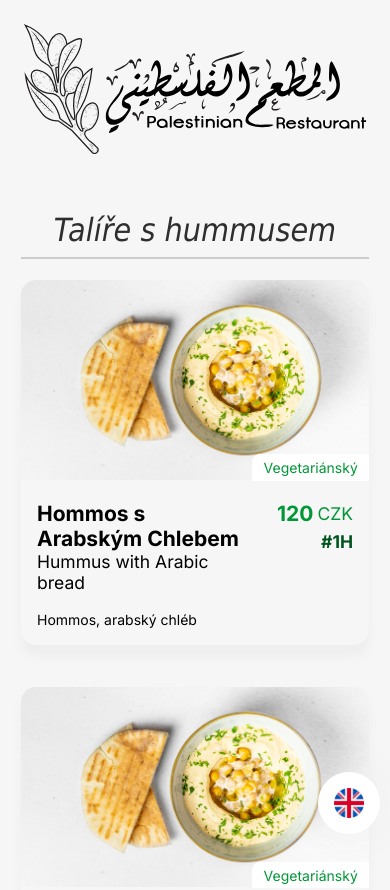
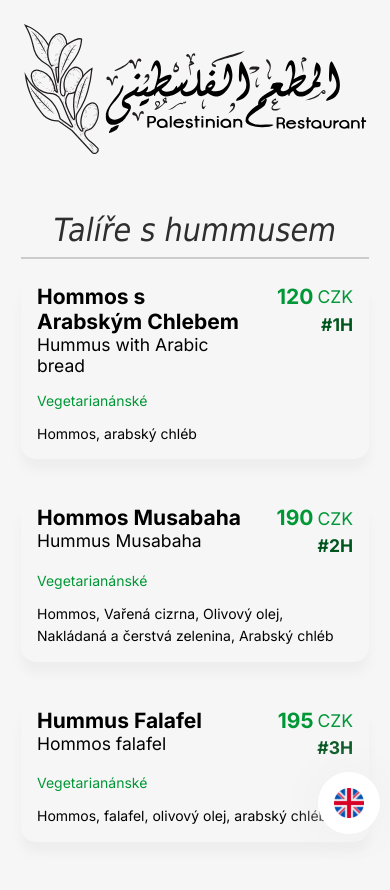
Before and after one commit to beshoyrmansour/the-olive-branch-resturant-menu, a Next.js app: page / in a window 390 px wide. Shown: the top 890 px of the page. Built offline with nearby package versions, Linux system fonts and the light colour scheme; a web font is replaced by a local one.

Commit message:
Remove images for now

```diff
--- a/pages/index.tsx
+++ b/pages/index.tsx
@@ -14,8 +14,8 @@ export default function Home({ data }: { data: MenuItem[] }) {
   return (
     <>
       <Head>
-        <title>Plastinian Resturant</title>
-        <meta name="description" content="Plastinian resturant menu" />
+        <title>Palastinian Resturant</title>
+        <meta name="description" content="Palastinian resturant menu" />
         <meta name="viewport" content="width=device-width, initial-scale=1" />
         <link rel="icon" href="/favicon.ico" />
         <link rel="stylesheet" href="https://cdnjs.cloudflare.com/ajax/libs/font-awesome/4.7.0/css/font-awesome.min.css"></link>
@@ -44,12 +44,12 @@ export default function Home({ data }: { data: MenuItem[] }) {
               <div className={styles.menu_item} key={`menu_item_${item.id}`}>
                 <div className={styles.top_section}>
 
-                  <Image className={styles.menu_item_image} src={`/Produkty/${item.img}`}
+                  {/* <Image className={styles.menu_item_image} src={`/Produkty/${item.img}`}
                     alt={`${item.en_name} - ${item.cz_name}`}
                     width={1000}
                     height={1000}
-                    priority />
-                  {item.isVegan && <span className={styles.vegan}>{lang === 'en' ? 'Vegetarian' : 'Vegetariánský'}</span>}
+                    priority /> */}
+                  {/* {item.isVegan && <span className={styles.vegan}>{lang === 'en' ? 'Vegetarian' : 'Vegetarianánské'}</span>} */}
                 </div>
                 {/* <h3 className={styles.order_nummber}>#{item.number}</h3> */}
                 <div className={styles.menu_item_text}>
@@ -68,7 +68,9 @@ export default function Home({ data }: { data: MenuItem[] }) {
                       <h3 className={styles.order_nummber_under_price}>#{item.number}</h3>
                     </div>
                   </h2>
+                  {item.isVegan && <span className={styles.vegan_no_image}>{lang === 'en' ? 'Vegetarian' : 'Vegetarianánské'}</span>}
                   <p className={styles.menu_item_description}>{lang === 'en' ? item.en_description : item.cz_description}</p>
+
                 </div>
               </div>
             ))}
@@ -79,7 +81,7 @@ export default function Home({ data }: { data: MenuItem[] }) {
       <footer className={styles.footer}>
         <div className={styles.footer_top}>
           <div className={styles.footer_top_section}>
-            <h3>Find <span>Us</span></h3>
+            <h3>Find <span>us</span></h3>
             <div className={styles.social}>
               <a target='_blank' href='https://wolt.com/en/cze/prague/restaurant/grill-restaurant' className={styles.wolt_icon}>W</a>
               <a target='_blank' href='https://m.facebook.com/profile.php?id=100080996603475' className="fa fa-facebook"></a>
@@ -102,11 +104,11 @@ export default function Home({ data }: { data: MenuItem[] }) {
           </div>
           <div className={styles.footer_top_section}>
             <div className={styles.footer_top_section}>
-              <h3>Call <span>Us</span></h3>
+              <h3>Call <span>us</span></h3>
               <a href='tel:+420602342820'>+420 602 342 820</a>
             </div>
             <div className={styles.footer_top_section}>
-              <h3>Business <span>Hours</span></h3>
+              <h3>Business <span>hours</span></h3>
               <table itemProp="openingHours"><tbody>
                 <tr>
                   <th className="x2TOCf">Mon:</th>
@@ -156,10 +158,10 @@ export default function Home({ data }: { data: MenuItem[] }) {
           </div>
         </div>
         <div className={styles.footer_bottom}>
-          <Image className={styles.logo} src={`/logo_h.svg`} width='100' height='130' alt='Plastinian Resturant logo' />
+          <Image className={styles.logo} src={`/logo_h.svg`} width='100' height='130' alt='Palastinian Resturant logo' />
 
           <div className={styles.copyright}>
-            Copyright © 2023 Palstinian Restaurant - All rights reserved <br /> Designed By: <a target='_blank' href='http://digitalizers.co/'>Digitalizers</a>
+            Copyright © 2023 palstinian restaurant - All rights reserved <br /> Designed By: <a target='_blank' href='http://digitalizers.co/'>Digitalizers</a>
           </div>
           <div className={styles.flag_background}>
             <div className={styles.flag_top}></div>
--- a/styles/Home.module.css
+++ b/styles/Home.module.css
@@ -80,6 +80,19 @@
   color: #009736;
   border-radius: 0px 0px 8px 8px;
   background: #fff;
+  width: calc(160px - 1.5rem);
+  text-align: center;
+}
+
+.vegan_no_image {
+  /* position: absolute; */
+  /* left: 0;
+  top: 90px; */
+  /* margin: 1rem 0px; */
+  padding: 0.5rem 0px;
+  color: #009736;
+  /* border-radius: 0px 0px 8px 8px;
+  background: #fff; */
   width: calc(160px - 1.5rem);
   text-align: center;
 }
@@ -395,6 +408,17 @@
     width: auto;
   }
 
+  .vegan_no_image {
+    margin-bottom: 1rem;
+    /* left: auto;
+    right: 0px; */
+    top: auto;
+    bottom: 0;
+    border-radius: 8px 0px 0px 0px;
+    /* background-color: #009736d6; */
+    width: auto;
+  }
+
   .footer_top {
     display: flex;
     justify-content: space-between;
```
